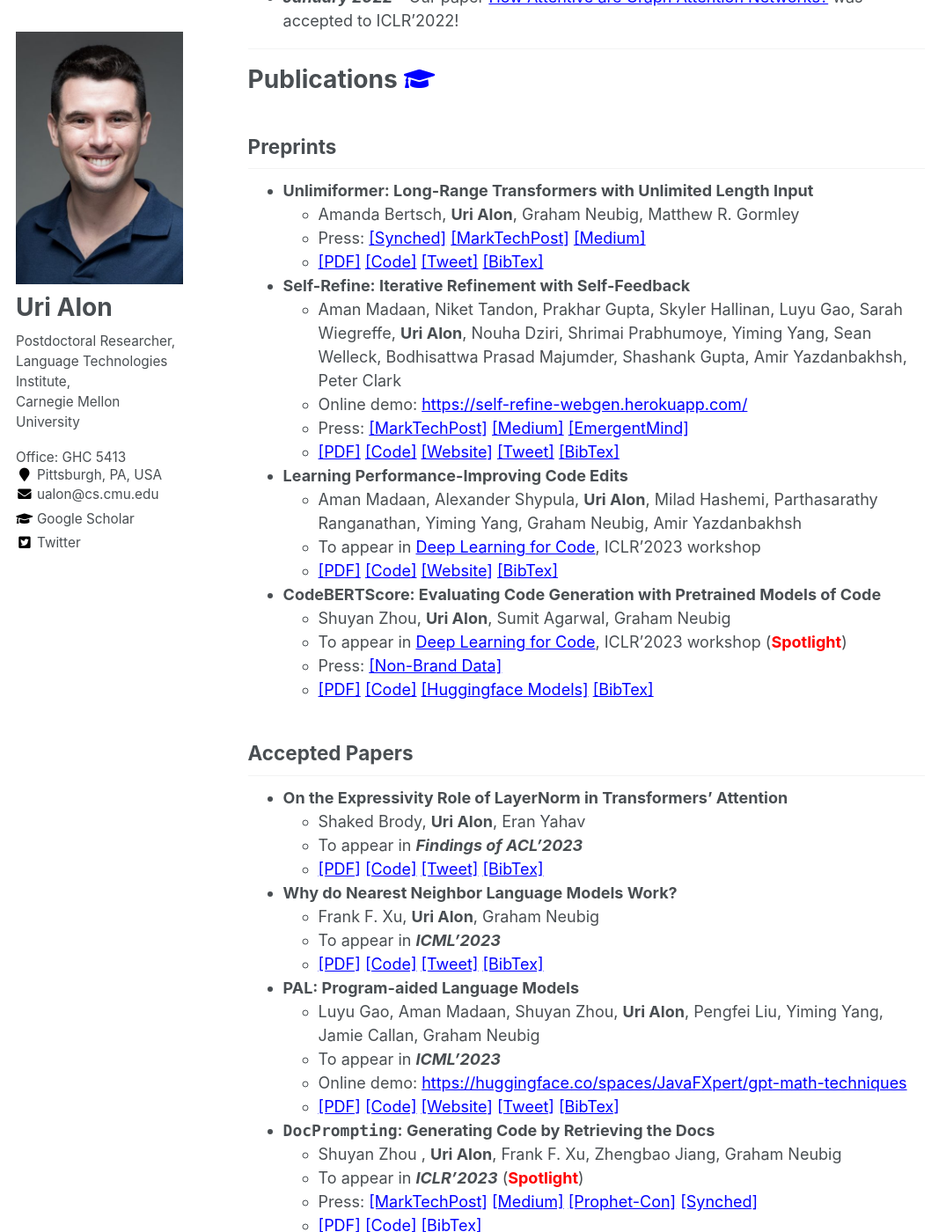
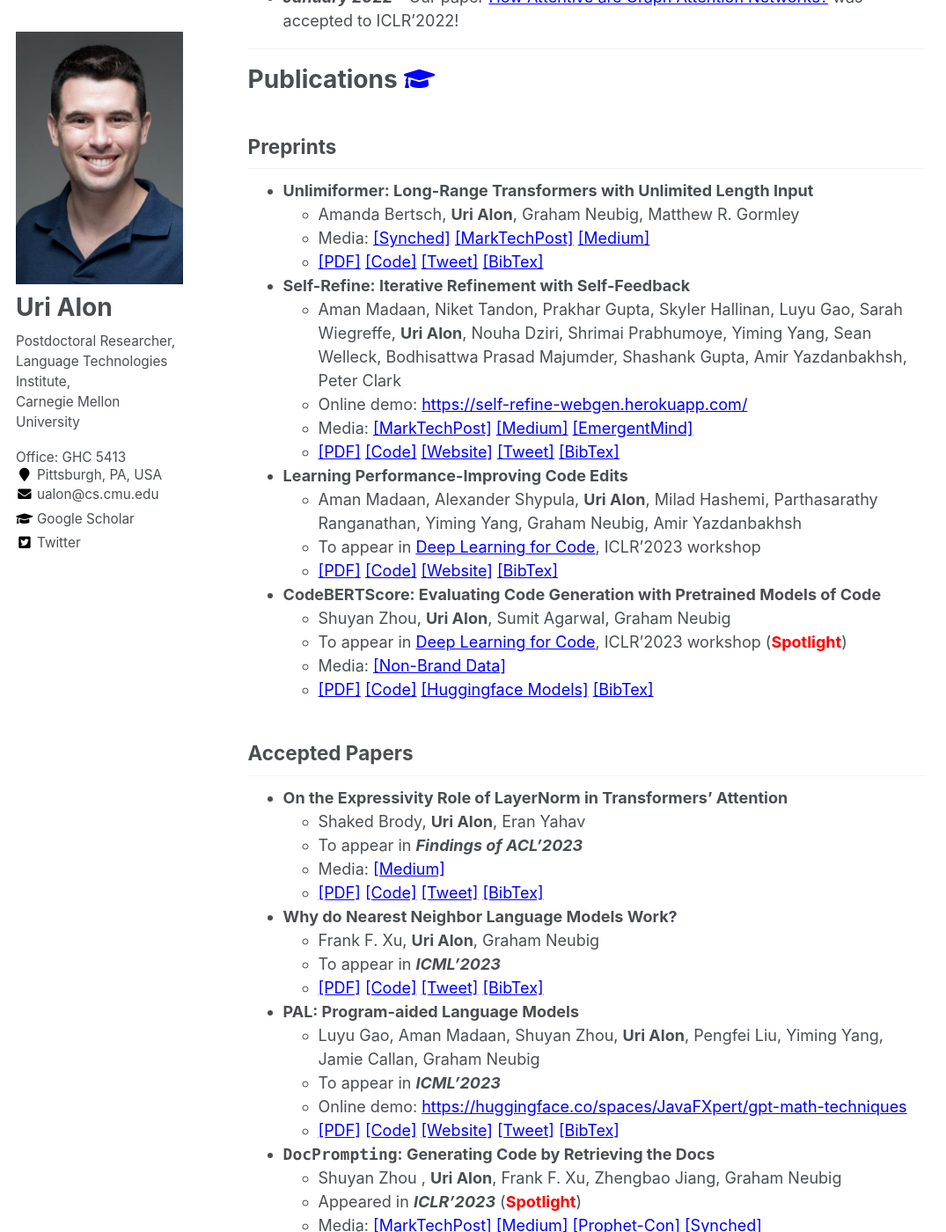
Before and after one commit to urialon/urialon.github.io, a Jekyll site: the page built from _pages/about.md, in a window 1280 px wide and 1400 px high, scrolled down 1654 px. Shown: the whole window at 88% size, without its empty margins (0-1075 px from the left). Built offline with Jekyll 4.4.1, drawn with Linux system fonts in a browser that asks for light colours.

Commit message:
layernorm mediaa

```diff
--- a/_pages/about.md
+++ b/_pages/about.md
@@ -93,7 +93,7 @@ I am happily married to Lee and father of Gur 🙂
 ## Preprints
 * **Unlimiformer: Long-Range Transformers with Unlimited Length Input**{:id="unlimiformer"}
     * Amanda Bertsch, **Uri Alon**, Graham Neubig, Matthew R. Gormley
-    * Press: [[Synched]](https://syncedreview.com/2023/05/04/cmus-unlimiformer-augments-transformers-to-enable-unbounded-input-lengths/){:target="_blank"} [[MarkTechPost]](https://www.marktechpost.com/2023/05/07/cmu-researchers-introduce-unlimiformer-an-ai-method-for-augmenting-pretrained-encoder-decoders-with-an-external-datastore-to-allow-for-unlimited-length-input/){:target="_blank"} [[Medium]](https://medium.com/techciting/techciting-issue-2-may-7-2023-c3b02e606068){:target="_blank"}
+    * Media: [[Synched]](https://syncedreview.com/2023/05/04/cmus-unlimiformer-augments-transformers-to-enable-unbounded-input-lengths/){:target="_blank"} [[MarkTechPost]](https://www.marktechpost.com/2023/05/07/cmu-researchers-introduce-unlimiformer-an-ai-method-for-augmenting-pretrained-encoder-decoders-with-an-external-datastore-to-allow-for-unlimited-length-input/){:target="_blank"} [[Medium]](https://medium.com/techciting/techciting-issue-2-may-7-2023-c3b02e606068){:target="_blank"}
     * [[PDF]](https://arxiv.org/pdf/2305.01625.pdf){:target="_blank"}
     [[Code]](https://github.com/abertsch72/unlimiformer){:target="_blank"}
     [[Tweet]](https://twitter.com/abertsch72/status/1654110919977324545?s=20){:target="_blank"}
@@ -101,7 +101,7 @@ I am happily married to Lee and father of Gur 🙂
 * **Self-Refine: Iterative Refinement with Self-Feedback**{:id="selfrefine"}
     * Aman Madaan, Niket Tandon, Prakhar Gupta, Skyler Hallinan, Luyu Gao, Sarah Wiegreffe, **Uri Alon**, Nouha Dziri, Shrimai Prabhumoye, Yiming Yang, Sean Welleck, Bodhisattwa Prasad Majumder, Shashank Gupta, Amir Yazdanbakhsh, Peter Clark
     * Online demo: [https://self-refine-webgen.herokuapp.com/](https://self-refine-webgen.herokuapp.com/){:target="_blank"}
-    * Press: [[MarkTechPost]](https://www.marktechpost.com/2023/04/07/this-ai-paper-introduce-self-refine-a-framework-for-improving-initial-outputs-from-llms-through-iterative-feedback-and-refinement/){:target="_blank"} [[Medium]](https://kargarisaac.medium.com/self-refine-a-new-milestone-in-the-ai-era-ac51568873da?source=topics_v2---------5-84--------------------fda4d9ef_ad4f_488d_9028_248a261e661a-------17){:target="_blank"} [[EmergentMind]](https://www.emergentmind.com/posts/self-refine-iterative-refinement-with-self-feedback){:target="_blank"}
+    * Media: [[MarkTechPost]](https://www.marktechpost.com/2023/04/07/this-ai-paper-introduce-self-refine-a-framework-for-improving-initial-outputs-from-llms-through-iterative-feedback-and-refinement/){:target="_blank"} [[Medium]](https://kargarisaac.medium.com/self-refine-a-new-milestone-in-the-ai-era-ac51568873da?source=topics_v2---------5-84--------------------fda4d9ef_ad4f_488d_9028_248a261e661a-------17){:target="_blank"} [[EmergentMind]](https://www.emergentmind.com/posts/self-refine-iterative-refinement-with-self-feedback){:target="_blank"}
     * [[PDF]](https://arxiv.org/pdf/2303.17651.pdf){:target="_blank"}
     [[Code]](https://github.com/madaan/self-refine){:target="_blank"} [[Website]](https://selfrefine.info){:target="_blank"} [[Tweet]](https://twitter.com/johnjnay/status/1642704826776559617?s=20){:target="_blank"} [[BibTex]](https://pastebin.com/raw/stKd6rEB){:target="_blank"}
 
@@ -113,7 +113,7 @@ I am happily married to Lee and father of Gur 🙂
 * **CodeBERTScore: Evaluating Code Generation with Pretrained Models of Code**{:id="cbs"}
     * Shuyan Zhou, **Uri Alon**, Sumit Agarwal, Graham Neubig
     * To appear in [Deep Learning for Code](https://dl4c.github.io/){:target="_blank"}, ICLR'2023 workshop (<span style="color:red">**Spotlight**</span>)
-    * Press: [[Non-Brand Data]](https://cornellius.substack.com/p/automatic-evaluation-metric-for-code){:target="_blank"}
+    * Media: [[Non-Brand Data]](https://cornellius.substack.com/p/automatic-evaluation-metric-for-code){:target="_blank"}
     * [[PDF]](https://arxiv.org/pdf/2302.05527.pdf){:target="_blank"} [[Code]](https://github.com/neulab/code-bert-score){:target="_blank"} [[Huggingface Models]](https://github.com/neulab/code-bert-score#backend-model) [[BibTex]](https://pastebin.com/raw/ugjgw1XM){:target="_blank"}
 
 
@@ -121,6 +121,7 @@ I am happily married to Lee and father of Gur 🙂
 * **On the Expressivity Role of LayerNorm in Transformers’ Attention**{:id="layernorm"}
     * Shaked Brody, **Uri Alon**, Eran Yahav
     * To appear in **_Findings of ACL'2023_**
+    * Media: [[Medium]](https://lessw.medium.com/what-layernorm-really-does-for-attention-in-transformers-4901ea6d890e#:~:text=A%20%E2%80%94%20Projection%3A%20LayerNorm%20helps%20the,be%20orthogonal%20to%20the%20queries){:target="_blank"}
     * [[PDF]](https://arxiv.org/pdf/2305.02582){:target="_blank"} [[Code]](https://t.co/cfIEOT8fh3){:target="_blank"} [[Tweet]](https://twitter.com/shakedbr/status/1654449044851159040?s=20){:target="_blank"}
     [[BibTex]](https://pastebin.com/raw/xFYce3Vt){:target="_blank"}
 * **Why do Nearest Neighbor Language Models Work?**{:id="knnwhy"}
@@ -138,8 +139,8 @@ I am happily married to Lee and father of Gur 🙂
 * **`DocPrompting`: Generating Code by Retrieving the Docs**{:id="doccoder"}
     * Shuyan Zhou
 , **Uri Alon**, Frank F. Xu, Zhengbao Jiang, Graham Neubig
-    * To appear in **_ICLR'2023_** (<span style="color:red">**Spotlight**</span>)
-    * Press: [[MarkTechPost]](https://www.marktechpost.com/2023/02/25/cmu-researchers-propose-docprompting-a-natural-language-to-code-generation-approach-by-retrieving-code-documentation/){:target="_blank"} [[Medium]](https://medium.com/syncedreview/cmu-inspired-cognitions-docprompting-improves-code-generation-by-retrieving-relevant-4bc72992130d){:target="_blank"} [[Prophet-Con]](https://prophetcon.com/2023/02/25/cmu-researchers-propose-docprompting-a-natural-language-to-code-generation-approach-by-retrieving-code-documentation/){:target="_blank"} [[Synched]](https://syncedreview.com/2023/02/28/cmu-inspired-cognitions-docprompting-improves-code-generation-by-retrieving-relevant-documentation/){:target="_blank"}
+    * Appeared in **_ICLR'2023_** (<span style="color:red">**Spotlight**</span>)
+    * Media: [[MarkTechPost]](https://www.marktechpost.com/2023/02/25/cmu-researchers-propose-docprompting-a-natural-language-to-code-generation-approach-by-retrieving-code-documentation/){:target="_blank"} [[Medium]](https://medium.com/syncedreview/cmu-inspired-cognitions-docprompting-improves-code-generation-by-retrieving-relevant-4bc72992130d){:target="_blank"} [[Prophet-Con]](https://prophetcon.com/2023/02/25/cmu-researchers-propose-docprompting-a-natural-language-to-code-generation-approach-by-retrieving-code-documentation/){:target="_blank"} [[Synched]](https://syncedreview.com/2023/02/28/cmu-inspired-cognitions-docprompting-improves-code-generation-by-retrieving-relevant-documentation/){:target="_blank"}
     * [[PDF]](https://arxiv.org/pdf/2207.05987.pdf){:target="_blank"} [[Code]](https://github.com/shuyanzhou/doccoder){:target="_blank"} [[BibTex]](https://pastebin.com/raw/Jes96jqS){:target="_blank"}
 
 
@@ -222,7 +223,7 @@ I am happily married to Lee and father of Gur 🙂
     * Frank F. Xu, **Uri Alon**, Graham Neubig, Vincent J. Hellendoorn
     * Appeared in [MAPS'2022](https://pldi22.sigplan.org/details/maps-2022-papers/1/A-Systematic-Evaluation-of-Large-Language-Models-of-Code){:target="_blank"}
     * Appeared in [Deep Learning for Code](https://openreview.net/forum?id=SLcEnoObJZq){:target="_blank"}, ICLR'2022 workshop
-    * Press: [[Forbes]](https://www.forbes.com/sites/janakirammsv/2022/03/14/5-ai-tools-that-can-generate-code-to-help-programmers){:target="_blank"} [[ZDNet]](https://www.zdnet.com/article/programming-languages-this-open-source-ai-code-generator-is-very-good-at-writing-in-c/){:target="_blank"} [[VentureBeat]](https://venturebeat.com/2022/03/04/researchers-open-source-code-generating-ai-they-claim-can-beat-openais-codex/){:target="_blank"} [[MarkTechPost]](https://www.marktechpost.com/2022/03/08/cmu-researchers-open-source-polycoder-a-machine-learning-based-code-generator-with-2-7b-parameters/){:target="_blank"}
+    * Media: [[Forbes]](https://www.forbes.com/sites/janakirammsv/2022/03/14/5-ai-tools-that-can-generate-code-to-help-programmers){:target="_blank"} [[ZDNet]](https://www.zdnet.com/article/programming-languages-this-open-source-ai-code-generator-is-very-good-at-writing-in-c/){:target="_blank"} [[VentureBeat]](https://venturebeat.com/2022/03/04/researchers-open-source-code-generating-ai-they-claim-can-beat-openais-codex/){:target="_blank"} [[MarkTechPost]](https://www.marktechpost.com/2022/03/08/cmu-researchers-open-source-polycoder-a-machine-learning-based-code-generator-with-2-7b-parameters/){:target="_blank"}
     * [[PDF]](https://arxiv.org/pdf/2202.13169){:target="_blank"} [[Code]](https://github.com/VHellendoorn/Code-LMs){:target="_blank"} [[BibTex]](https://pastebin.com/raw/ZeNXqKUx){:target="_blank"}
     * Huggingface🤗 model: [NinedayWang/PolyCoder-2.7B](https://huggingface.co/NinedayWang/PolyCoder-2.7B){:target="_blank"}
 
```
